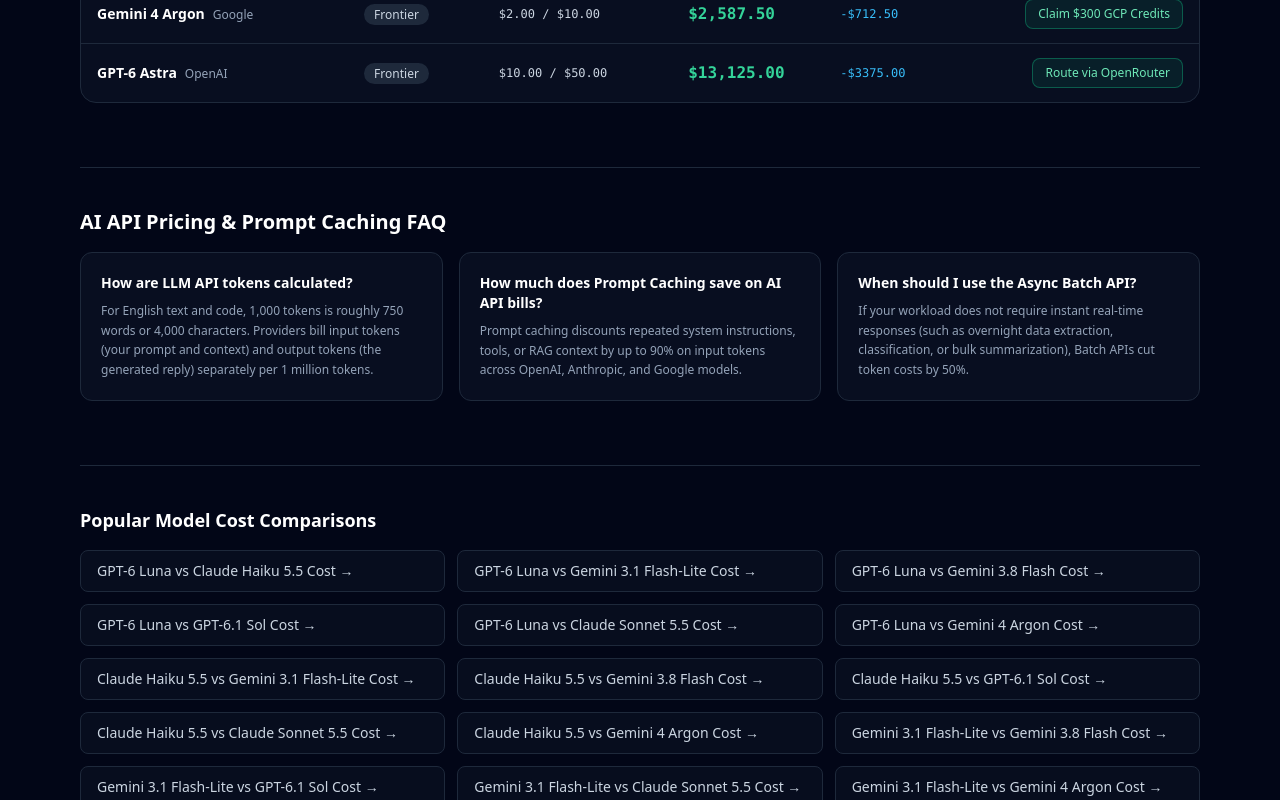
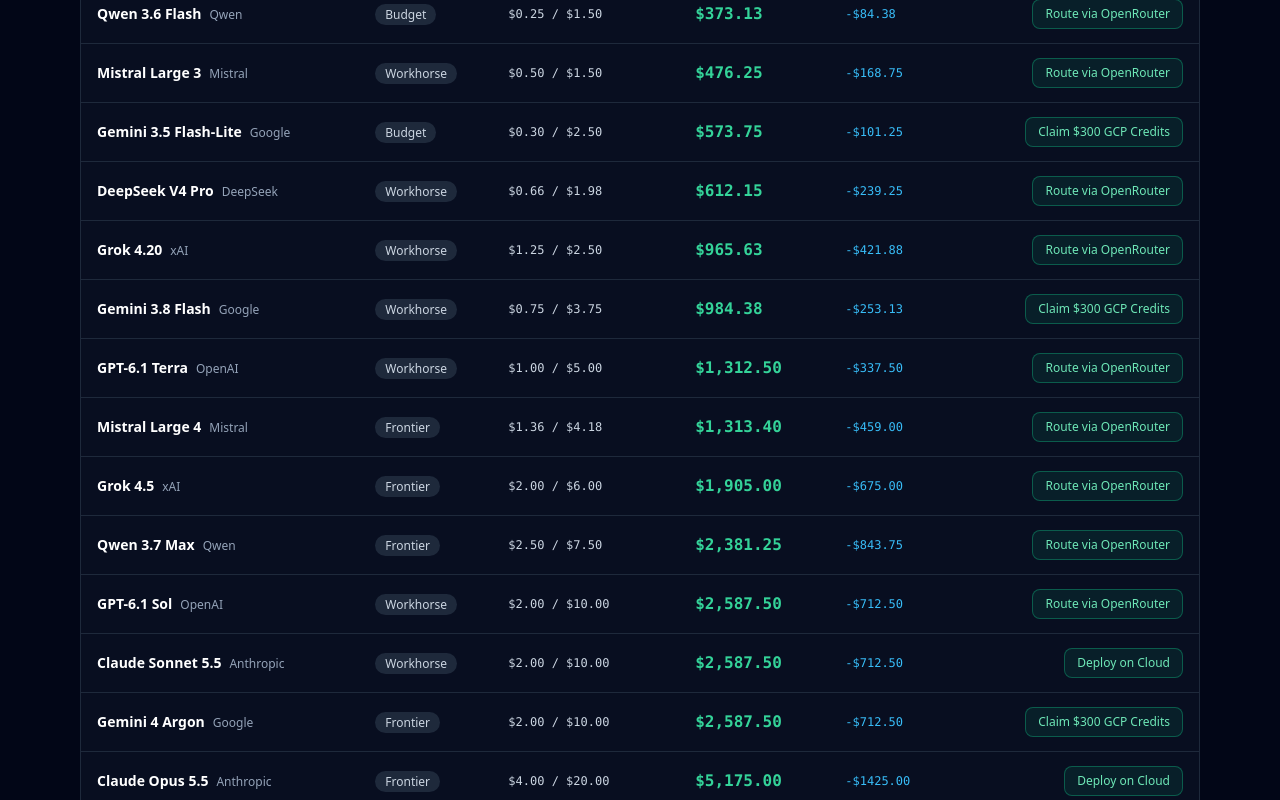
Before and after one commit to ZmLone/promptbill-online, a Next.js app: page / in a window 1280 px wide. Shown: the part 1100-1900 px from the top of the page. Built offline with nearby package versions, Linux system fonts and the light colour scheme; no server answers.

Commit message:
Enhance AIModel interface and update FALLBACK_MODELS
Expanded the AIModel interface to include additional providers and updated FALLBACK_MODELS with new models and adjusted parameters.

```diff
--- a/src/data/fallbackModels.ts
+++ b/src/data/fallbackModels.ts
@@ -2,7 +2,15 @@ export interface AIModel {
   id: string;
   slug: string;
   name: string;
-  provider: 'OpenAI' | 'Anthropic' | 'Google' | 'DeepSeek';
+  provider:
+    | 'OpenAI'
+    | 'Anthropic'
+    | 'Google'
+    | 'DeepSeek'
+    | 'xAI'
+    | 'Qwen'
+    | 'Mistral'
+    | 'Groq';
   tier: 'Budget' | 'Workhorse' | 'Frontier';
   inputPer1M: number;       // USD per 1M input tokens
   outputPer1M: number;      // USD per 1M output tokens
@@ -14,6 +22,7 @@ export interface AIModel {
 }
 
 export const FALLBACK_MODELS: AIModel[] = [
+  // OpenAI
   {
     id: 'openai/gpt-6-luna',
     slug: 'gpt-6-luna',
@@ -24,10 +33,54 @@ export const FALLBACK_MODELS: AIModel[] = [
     outputPer1M: 0.50,
     cachedInputPer1M: 0.01,
     batchDiscount: 0.5,
-    contextWindow: 400000,
+    contextWindow: 1050000,
     affiliateLabel: 'Deploy via OpenRouter',
     affiliateUrl: 'https://openrouter.ai/',
   },
+  {
+    id: 'openai/gpt-6.1-terra',
+    slug: 'gpt-6-1-terra',
+    name: 'GPT-6.1 Terra',
+    provider: 'OpenAI',
+    tier: 'Workhorse',
+    inputPer1M: 1.00,
+    outputPer1M: 5.00,
+    cachedInputPer1M: 0.10,
+    batchDiscount: 0.5,
+    contextWindow: 1050000,
+    affiliateLabel: 'Route via OpenRouter',
+    affiliateUrl: 'https://openrouter.ai/',
+  },
+  {
+    id: 'openai/gpt-6.1-sol',
+    slug: 'gpt-6-1-sol',
+    name: 'GPT-6.1 Sol',
+    provider: 'OpenAI',
+    tier: 'Workhorse',
+    inputPer1M: 2.00,
+    outputPer1M: 10.00,
+    cachedInputPer1M: 0.10,
+    batchDiscount: 0.5,
+    contextWindow: 1050000,
+    affiliateLabel: 'Route via OpenRouter',
+    affiliateUrl: 'https://openrouter.ai/',
+  },
+  {
+    id: 'openai/gpt-6-astra',
+    slug: 'gpt-6-astra',
+    name: 'GPT-6 Astra',
+    provider: 'OpenAI',
+    tier: 'Frontier',
+    inputPer1M: 10.00,
+    outputPer1M: 50.00,
+    cachedInputPer1M: 1.00,
+    batchDiscount: 0.5,
+    contextWindow: 1050000,
+    affiliateLabel: 'Route via OpenRouter',
+    affiliateUrl: 'https://openrouter.ai/',
+  },
+
+  // Anthropic
   {
     id: 'anthropic/claude-haiku-5.5',
     slug: 'claude-haiku-5-5',
@@ -38,10 +91,54 @@ export const FALLBACK_MODELS: AIModel[] = [
     outputPer1M: 0.50,
     cachedInputPer1M: 0.01,
     batchDiscount: 0.5,
-    contextWindow: 200000,
+    contextWindow: 1000000,
     affiliateLabel: 'Claim Cloud Credits',
     affiliateUrl: 'https://aws.amazon.com/bedrock/',
   },
+  {
+    id: 'anthropic/claude-sonnet-5.5',
+    slug: 'claude-sonnet-5-5',
+    name: 'Claude Sonnet 5.5',
+    provider: 'Anthropic',
+    tier: 'Workhorse',
+    inputPer1M: 2.00,
+    outputPer1M: 10.00,
+    cachedInputPer1M: 0.10,
+    batchDiscount: 0.5,
+    contextWindow: 1000000,
+    affiliateLabel: 'Deploy on Cloud',
+    affiliateUrl: 'https://aws.amazon.com/bedrock/',
+  },
+  {
+    id: 'anthropic/claude-opus-5.5',
+    slug: 'claude-opus-5-5',
+    name: 'Claude Opus 5.5',
+    provider: 'Anthropic',
+    tier: 'Frontier',
+    inputPer1M: 4.00,
+    outputPer1M: 20.00,
+    cachedInputPer1M: 0.20,
+    batchDiscount: 0.5,
+    contextWindow: 1000000,
+    affiliateLabel: 'Deploy on Cloud',
+    affiliateUrl: 'https://aws.amazon.com/bedrock/',
+  },
+  {
+    id: 'anthropic/claude-fable-5.1',
+    slug: 'claude-fable-5-1',
+    name: 'Claude Fable 5.1',
+    provider: 'Anthropic',
+    tier: 'Frontier',
+    inputPer1M: 10.00,
+    outputPer1M: 50.00,
+    cachedInputPer1M: 1.00,
+    batchDiscount: 0.5,
+    contextWindow: 1000000,
+    affiliateLabel: 'Deploy on Cloud',
+    affiliateUrl: 'https://aws.amazon.com/bedrock/',
+  },
+
+  // Google
   {
     id: 'google/gemini-3.1-flash-lite',
     slug: 'gemini-3-1-flash-lite',
@@ -51,6 +148,20 @@ export const FALLBACK_MODELS: AIModel[] = [
     inputPer1M: 0.25,
     outputPer1M: 1.50,
     cachedInputPer1M: 0.025,
+    batchDiscount: 0.5,
+    contextWindow: 1000000,
+    affiliateLabel: 'Claim $300 GCP Credits',
+    affiliateUrl: 'https://cloud.google.com/',
+  },
+  {
+    id: 'google/gemini-3.5-flash-lite',
+    slug: 'gemini-3-5-flash-lite',
+    name: 'Gemini 3.5 Flash-Lite',
+    provider: 'Google',
+    tier: 'Budget',
+    inputPer1M: 0.30,
+    outputPer1M: 2.50,
+    cachedInputPer1M: 0.03,
     batchDiscount: 0.5,
     contextWindow: 1000000,
     affiliateLabel: 'Claim $300 GCP Credits',
@@ -71,34 +182,6 @@ export const FALLBACK_MODELS: AIModel[] = [
     affiliateUrl: 'https://cloud.google.com/',
   },
   {
-    id: 'openai/gpt-6.1-sol',
-    slug: 'gpt-6-1-sol',
-    name: 'GPT-6.1 Sol',
-    provider: 'OpenAI',
-    tier: 'Workhorse',
-    inputPer1M: 2.00,
-    outputPer1M: 10.00,
-    cachedInputPer1M: 0.10,
-    batchDiscount: 0.5,
-    contextWindow: 400000,
-    affiliateLabel: 'Route via OpenRouter',
-    affiliateUrl: 'https://openrouter.ai/',
-  },
-  {
-    id: 'anthropic/claude-sonnet-5.5',
-    slug: 'claude-sonnet-5-5',
-    name: 'Claude Sonnet 5.5',
-    provider: 'Anthropic',
-    tier: 'Workhorse',
-    inputPer1M: 2.00,
-    outputPer1M: 10.00,
-    cachedInputPer1M: 0.10,
-    batchDiscount: 0.5,
-    contextWindow: 1000000,
-    affiliateLabel: 'Deploy on Cloud',
-    affiliateUrl: 'https://aws.amazon.com/bedrock/',
-  },
-  {
     id: 'google/gemini-4-argon',
     slug: 'gemini-4-argon',
     name: 'Gemini 4 Argon',
@@ -108,22 +191,158 @@ export const FALLBACK_MODELS: AIModel[] = [
     outputPer1M: 10.00,
     cachedInputPer1M: 0.10,
     batchDiscount: 0.5,
-    contextWindow: 1000000,
+    contextWindow: 1048576,
     affiliateLabel: 'Claim $300 GCP Credits',
     affiliateUrl: 'https://cloud.google.com/',
   },
+
+  // DeepSeek
   {
-    id: 'openai/gpt-6-astra',
-    slug: 'gpt-6-astra',
-    name: 'GPT-6 Astra',
-    provider: 'OpenAI',
-    tier: 'Frontier',
-    inputPer1M: 10.00,
-    outputPer1M: 50.00,
-    cachedInputPer1M: 1.00,
-    batchDiscount: 0.5,
-    contextWindow: 400000,
+    id: 'deepseek/deepseek-v4.1-flash',
+    slug: 'deepseek-v4-1-flash',
+    name: 'DeepSeek V4.1 Flash',
+    provider: 'DeepSeek',
+    tier: 'Budget',
+    inputPer1M: 0.15,
+    outputPer1M: 0.60,
+    cachedInputPer1M: 0.003,
+    batchDiscount: 0.0,
+    contextWindow: 256000,
     affiliateLabel: 'Route via OpenRouter',
     affiliateUrl: 'https://openrouter.ai/',
   },
+  {
+    id: 'deepseek/deepseek-v4-pro',
+    slug: 'deepseek-v4-pro',
+    name: 'DeepSeek V4 Pro',
+    provider: 'DeepSeek',
+    tier: 'Workhorse',
+    inputPer1M: 0.66,
+    outputPer1M: 1.98,
+    cachedInputPer1M: 0.022,
+    batchDiscount: 0.0,
+    contextWindow: 256000,
+    affiliateLabel: 'Route via OpenRouter',
+    affiliateUrl: 'https://openrouter.ai/',
+  },
+
+  // xAI
+  {
+    id: 'x-ai/grok-4.20',
+    slug: 'grok-4-20',
+    name: 'Grok 4.20',
+    provider: 'xAI',
+    tier: 'Workhorse',
+    inputPer1M: 1.25,
+    outputPer1M: 2.50,
+    cachedInputPer1M: 0.125,
+    batchDiscount: 0.5,
+    contextWindow: 200000,
+    affiliateLabel: 'Route via OpenRouter',
+    affiliateUrl: 'https://openrouter.ai/',
+  },
+  {
+    id: 'x-ai/grok-4.5',
+    slug: 'grok-4-5',
+    name: 'Grok 4.5',
+    provider: 'xAI',
+    tier: 'Frontier',
+    inputPer1M: 2.00,
+    outputPer1M: 6.00,
+    cachedInputPer1M: 0.20,
+    batchDiscount: 0.5,
+    contextWindow: 200000,
+    affiliateLabel: 'Route via OpenRouter',
+    affiliateUrl: 'https://openrouter.ai/',
+  },
+
+  // Qwen (Alibaba)
+  {
+    id: 'qwen/qwen3.6-flash',
+    slug: 'qwen-3-6-flash',
+    name: 'Qwen 3.6 Flash',
+    provider: 'Qwen',
+    tier: 'Budget',
+    inputPer1M: 0.25,
+    outputPer1M: 1.50,
+    cachedInputPer1M: 0.025,
+    batchDiscount: 0.0,
+    contextWindow: 256000,
+    affiliateLabel: 'Route via OpenRouter',
+    affiliateUrl: 'https://openrouter.ai/',
+  },
+  {
+    id: 'qwen/qwen3.7-plus',
+    slug: 'qwen-3-7-plus',
+    name: 'Qwen 3.7 Plus',
+    provider: 'Qwen',
+    tier: 'Workhorse',
+    inputPer1M: 0.32,
+    outputPer1M: 1.28,
+    cachedInputPer1M: 0.032,
+    batchDiscount: 0.0,
+    contextWindow: 256000,
+    affiliateLabel: 'Route via OpenRouter',
+    affiliateUrl: 'https://openrouter.ai/',
+  },
+  {
+    id: 'qwen/qwen3.7-max',
+    slug: 'qwen-3-7-max',
+    name: 'Qwen 3.7 Max',
+    provider: 'Qwen',
+    tier: 'Frontier',
+    inputPer1M: 2.50,
+    outputPer1M: 7.50,
+    cachedInputPer1M: 0.25,
+    batchDiscount: 0.0,
+    contextWindow: 1000000,
+    affiliateLabel: 'Route via OpenRouter',
+    affiliateUrl: 'https://openrouter.ai/',
+  },
+
+  // Mistral
+  {
+    id: 'mistralai/mistral-large-3',
+    slug: 'mistral-large-3',
+    name: 'Mistral Large 3',
+    provider: 'Mistral',
+    tier: 'Workhorse',
+    inputPer1M: 0.50,
+    outputPer1M: 1.50,
+    cachedInputPer1M: 0.05,
+    batchDiscount: 0.5,
+    contextWindow: 256000,
+    affiliateLabel: 'Route via OpenRouter',
+    affiliateUrl: 'https://openrouter.ai/',
+  },
+  {
+    id: 'mistralai/mistral-large-4',
+    slug: 'mistral-large-4',
+    name: 'Mistral Large 4',
+    provider: 'Mistral',
+    tier: 'Frontier',
+    inputPer1M: 1.36,
+    outputPer1M: 4.18,
+    cachedInputPer1M: 0.136,
+    batchDiscount: 0.5,
+    contextWindow: 1000000,
+    affiliateLabel: 'Route via OpenRouter',
+    affiliateUrl: 'https://openrouter.ai/',
+  },
+
+  // Groq (Fast Open-Weights Inference)
+  {
+    id: 'openai/gpt-oss-120b',
+    slug: 'gpt-oss-120b-groq',
+    name: 'GPT-OSS 120B (Groq)',
+    provider: 'Groq',
+    tier: 'Budget',
+    inputPer1M: 0.15,
+    outputPer1M: 0.60,
+    cachedInputPer1M: 0.037,
+    batchDiscount: 0.5,
+    contextWindow: 131000,
+    affiliateLabel: 'Run Fast on Groq',
+    affiliateUrl: 'https://groq.com/',
+  },
 ];
```
